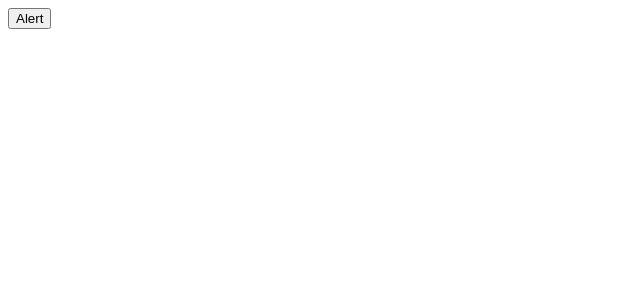
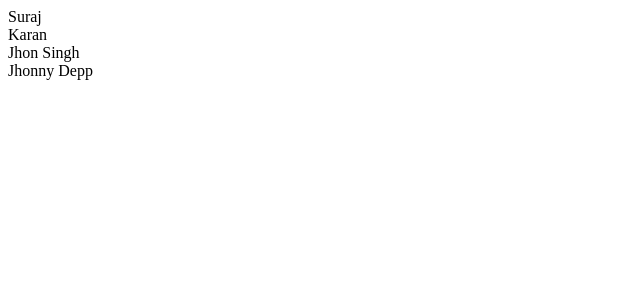
Before and after one commit to Aestheticsuraj234/100-days-mastery, a React (Vite) app in the folder frontend/react-js/my-app/: page / in a window 1280 px wide. Shown: the top 300 px of the page, without its empty margins (0-640 px from the left). Built offline with nearby package versions, Linux system fonts and the light colour scheme.

Commit message:
conditional_&_List

```diff
--- a/frontend/react-js/my-app/src/App.jsx
+++ b/frontend/react-js/my-app/src/App.jsx
@@ -1,37 +1,78 @@
-import { useState } from "react";
+import React from 'react'
+import UserGreeting from './components/UserGreeting'
+import Notification from './components/Notification'
+import StatusMessage from './components/Status'
+import NameList from './components/NameList'
 
-function App() {
-  const [count , setCount] = useState(0)
- const [favToy , setFavToy] = useState("Lego")
+const App = () => {
+  const nameList = ["Suraj" , "Karan" , "Jhon Singh" , "Jhonny Depp"]
+  return (
+    <div>
+      {/* <UserGreeting isLoggedIn={true}/> */}
+      {/* <Notification notficationMessage={""}/>
+      <StatusMessage status={"success"}/> */}
+
+      {/* <NameList name={"Suraj"} />
+      <NameList name={"Karan"} />
+      <NameList name={"Jhon Singh"} />
+      <NameList name={"Jhonny Depp"} /> */}
+      {
+        nameList.map((name , index)=>(<NameList key={index} name={name}/>))
+      }
+
+    </div>
+  )
+}
+
+export default App
 
 
- function alertMe(event){
-  console.log(event)
-  alert("Hello")
- }
-
-  return (
-    <div>
-      {/* <h1>Hello! {count}</h1>
-      <div style={{display:"flex",gap:"10px"}}>IronMan
-
-      <button onClick={()=>setCount(count+1)}>Increment</button>
-      <button onClick={()=>setCount(count-1)}>Decrement</button>
-      </div> */}
-      {/* <div>
-        Your Fav Toy is {favToy}
-      </div>
-
-      <button onClick={()=>setFavToy("")}>IronMan</button>
-      <button onClick={()=>setFavToy("HotWheels")}>HotWheels</button> */}
 
 
-      <button onClick={alertMe}>
-        Alert
-      </button>
 
-    </div>
-  );
-}
 
-export default App;
+
+
+
+
+
+
+
+
+// import { useState } from "react";
+
+// function App() {
+// //   const [count , setCount] = useState(0)
+// //  const [favToy , setFavToy] = useState("Lego")
+
+
+// //  function alertMe(event){
+// //   console.log(event)
+// //   alert("Hello")
+// //  }
+
+//   return (
+//     <div>
+//       {/* <h1>Hello! {count}</h1>
+//       <div style={{display:"flex",gap:"10px"}}>IronMan
+
+//       <button onClick={()=>setCount(count+1)}>Increment</button>
+//       <button onClick={()=>setCount(count-1)}>Decrement</button>
+//       </div> */}
+//       {/* <div>
+//         Your Fav Toy is {favToy}
+//       </div>
+
+//       <button onClick={()=>setFavToy("")}>IronMan</button>
+//       <button onClick={()=>setFavToy("HotWheels")}>HotWheels</button> */}
+
+
+//       {/* <button onClick={alertMe}>
+//         Alert
+//       </button> */}
+
+//     </div>
+//   );
+// }
+
+// export default App;
--- /dev/null
+++ b/frontend/react-js/my-app/src/components/NameList.jsx
@@ -0,0 +1,11 @@
+import React from 'react'
+
+const NameList = ({name}) => {
+  return (
+    <div>
+        {name}
+    </div>
+  )
+}
+
+export default NameList
--- /dev/null
+++ b/frontend/react-js/my-app/src/components/Notification.jsx
@@ -0,0 +1,29 @@
+import React from 'react';
+
+const Notification = ({ notficationMessage }) => {
+  return (
+    <div>
+      {/* Welcome message */}
+      <h1>Welcome to Dashboard</h1>
+
+      {/* Conditional rendering of the notification message with inline styles */}
+      {notficationMessage && (
+        <p
+          style={{
+            color: 'red', // Text color
+            fontWeight: 'bold', // Bold text
+            backgroundColor: '#f8d7da', // Light red background
+            padding: '10px', // Padding around the text
+            borderRadius: '5px', // Rounded corners
+            border: '1px solid #f5c6cb', // Border for emphasis
+            marginTop: '10px', // Space above the notification
+          }}
+        >
+          {notficationMessage}
+        </p>
+      )}
+    </div>
+  );
+};
+
+export default Notification;
--- /dev/null
+++ b/frontend/react-js/my-app/src/components/Status.jsx
@@ -0,0 +1,14 @@
+function StatusMessage({ status }) {
+    switch (status) {
+      case "loading":
+        return <p>Loading...</p>;
+      case "success":
+        return <p>Data loaded successfully!</p>;
+      case "error":
+        return <p>Error loading data.</p>;
+      default:
+        return <p>Unknown status.</p>;
+    }
+  }
+
+  export default StatusMessage
--- /dev/null
+++ b/frontend/react-js/my-app/src/components/UserGreeting.jsx
@@ -0,0 +1,28 @@
+import React from "react";
+
+const UserGreeting = ({ isLoggedIn }) => {
+  return <h1>Hello</h1>
+};
+
+export default UserGreeting;
+
+// *1. Way One of conditional rendering
+// if (isLoggedIn) {
+//     return <div>Good morning Suraj🌄</div>;
+//   } else {
+//     return (
+//       <div>
+//         <h3>Please sign up</h3>
+//       </div>
+//     );
+//   }
+
+
+// *2. Way Two of conditional rendering
+// return isLoggedIn ? (
+//     <h1>Good morning Suraj🌄</h1>
+//   ) : (
+//     <div>
+//       <h3>Please sign up</h3>
+//     </div>
+//   );
```
Also changed, not shown: 2 other files (tests, documents, lock files or other folders).
